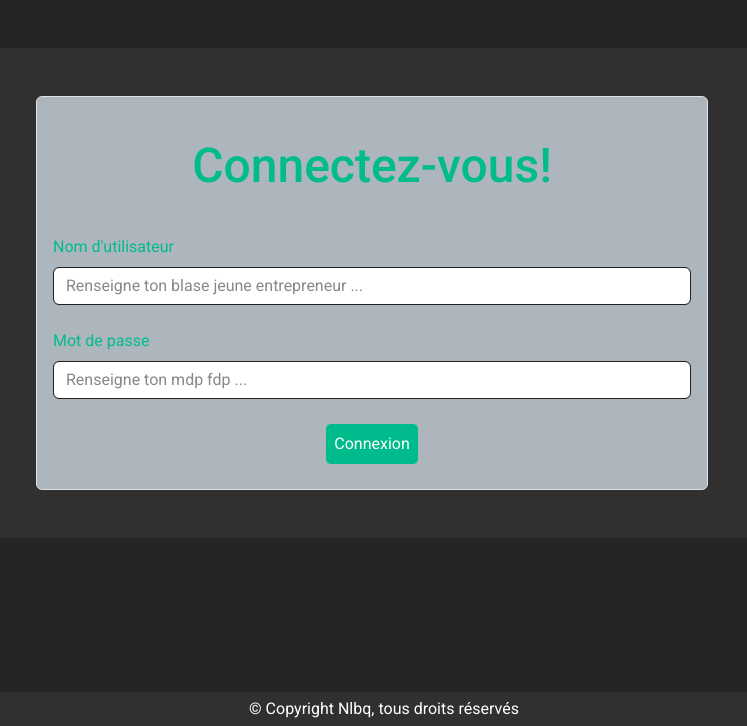
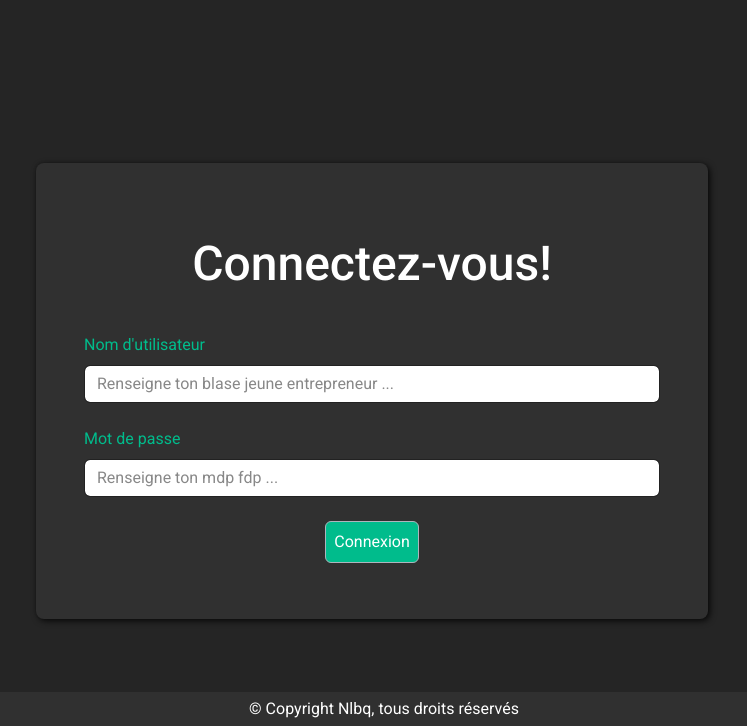
Before and after one commit to Nlbq/Punchlinerz, a Symfony app: template templates/account/login.html.twig in a window 1280 px wide. Shown: the part 74-800 px from the top of the page, without its empty margins (256-1003 px from the left). Run offline with Twig, Linux system fonts and the light colour scheme; the template is opened without the code that fills it, so the values that code supplies are empty; some libraries are stand-ins or nearby versions.

Commit message:
save before admin dashboard, everything is working

```diff
--- /dev/null
+++ b/public/css/login.css
@@ -0,0 +1,12 @@
+.container{
+    background: #252525;
+
+}
+
+.login-form{
+  background: #303030;
+  box-shadow: -1px -1px 2px rgba(0,0,0,0.1),
+  2px 2px 6px rgba(0,0,0,0.8);
+  border-radius: 8px;
+  margin-top: 10%;
+}
--- a/src/Controller/AccountController.php
+++ b/src/Controller/AccountController.php
@@ -65,7 +65,6 @@ class AccountController extends AbstractController
         if($form->isSubmitted() && $form->isValid()){
 
             $user->setRoles([]);
-
             $password = $passwordHasher->hashPassword($user, $user->getPassword());
             $user->setPassword($password);
             $picture="https://picsum.photos/80";
--- a/templates/account/login.html.twig
+++ b/templates/account/login.html.twig
@@ -2,15 +2,19 @@
 
 {% block title %}Connexion au site{% endblock %}
 
+{% block stylesheets %}
+        <link rel="stylesheet" href="/css/login.css">
+{% endblock %}
+
 {% block body %}
 
 
-<div class="container bg-dark mx-auto m-5 p-5">
+<div class="container mx-auto m-5 p-5">
     <div class="row col-12 justify-content-center">
         {# <div class="col-md-3">&nbsp;</div> #}
         <div class="col-md-8">
-            <div class="col-12 bg-light p-3 border rounded">
-                <h1 class="text-success m-4 pb-3 text-center">Connectez-vous!</h1>
+            <div class="col-12 login-form p-5">
+                <h1 class="text-white m-4 pb-3 text-center">Connectez-vous!</h1>
 
                 {% if hasError %}
                     <div class="alert alert-danger">Tu fais pas d'efforts, renseigne des infos valides</div>
--- a/templates/partials/header.html.twig
+++ b/templates/partials/header.html.twig
@@ -46,10 +46,10 @@
 </nav>
 
 {% for label, messages in app.flashes %}
-    <div class="container m-3">
-        <div class="alert alert-{{ label }}">
+    <div class="container mx-auto mt-3">
+        <div class="alert alert-{{ label }} text-center">
             {% for message in messages %}
-                <p>{{message}}</p>
+                <strong class="">{{message}}</strong>
             {% endfor %}
         </div>
     </div>
```
Also changed, not shown: public/css/user_show.css (+7 -0 lines), src/Entity/User.php (+9 -4 lines), templates/account/registration.html.twig (+4 -3 lines), templates/punch/_punch.html.twig (+4 -4 lines), templates/user/index.html.twig (+4 -4 lines).
